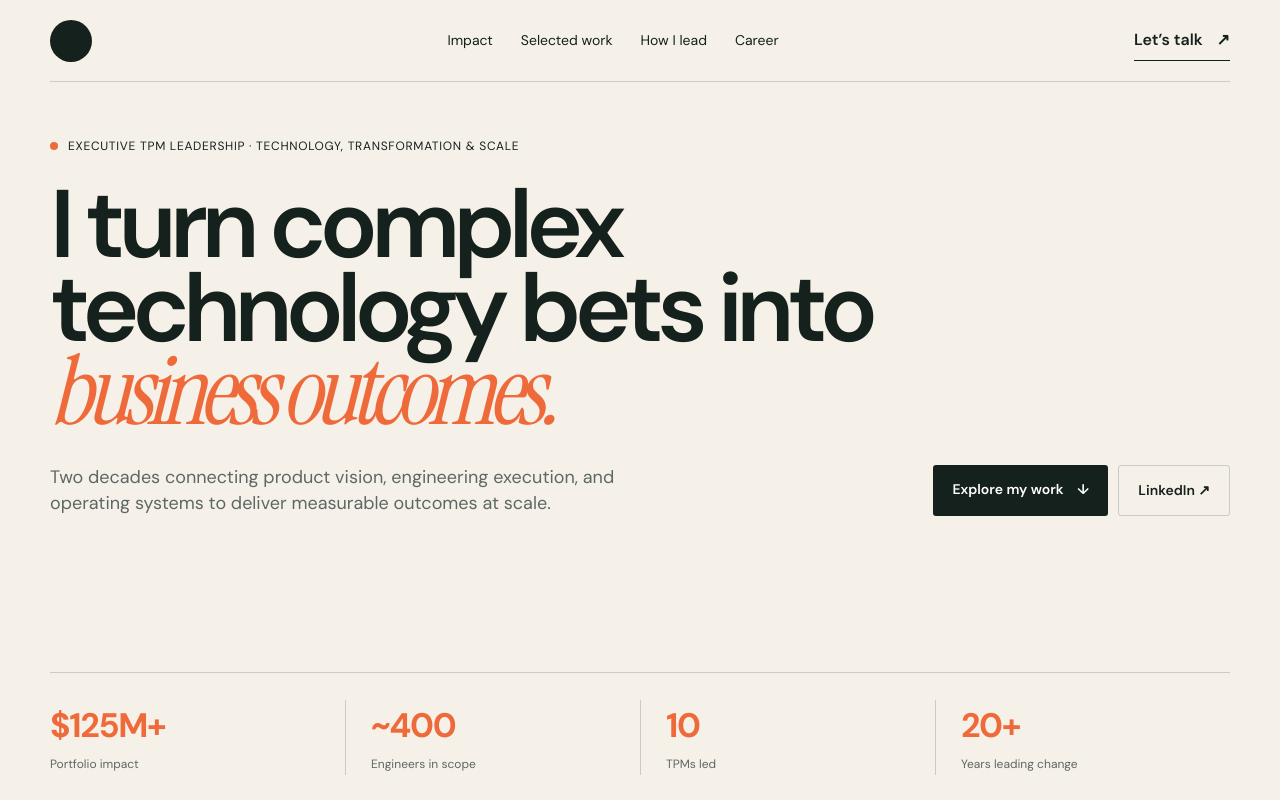
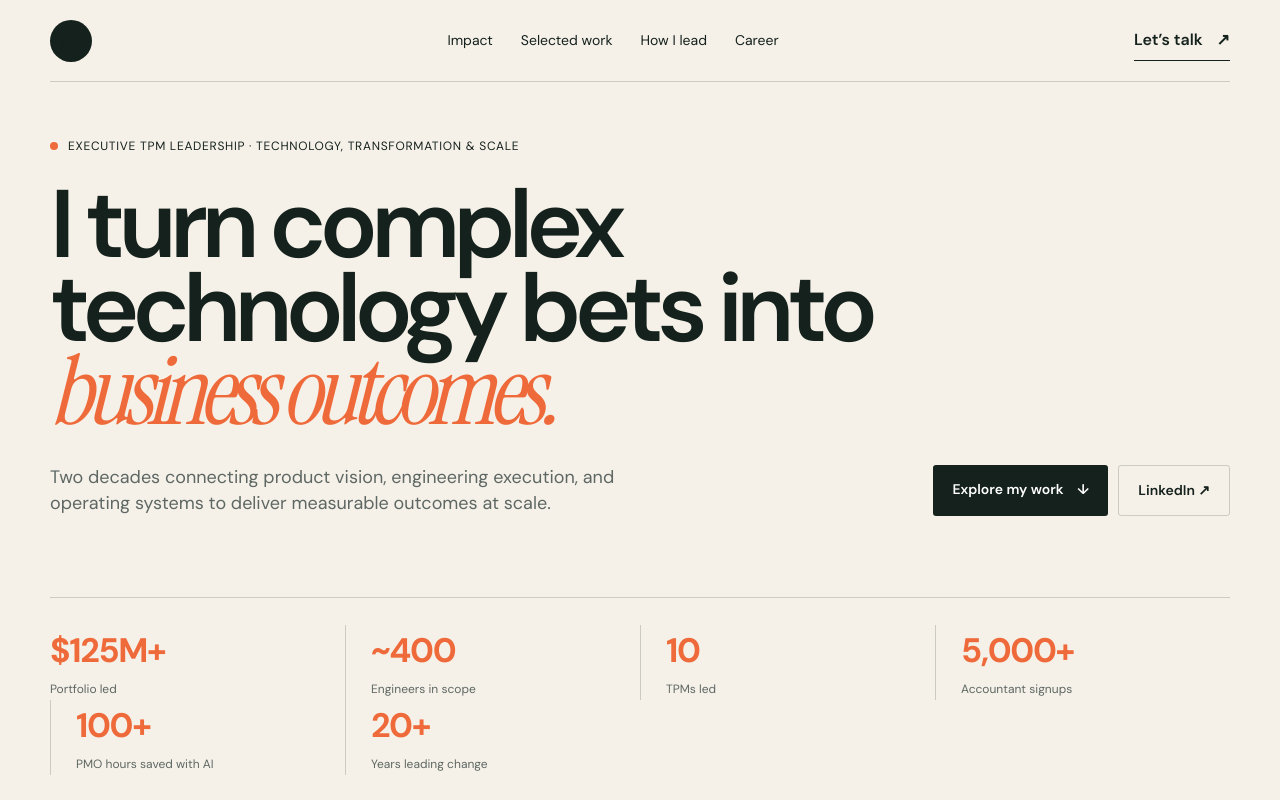
Before and after one commit to GeethaKuppuswamy/Portfolio, a Next.js app: page / in a window 1280 px wide. Shown: the top 800 px of the page. Built offline with nearby package versions, Linux system fonts and the light colour scheme.

Commit message:
Add customer and AI impact to hero metrics

```diff
--- a/app/page.tsx
+++ b/app/page.tsx
@@ -50,7 +50,7 @@ export default function Home() {
       <div className="availability"><span /> Executive TPM leadership · Technology, transformation &amp; scale</div>
       <h1>I turn complex<br/>technology bets into<br/><em>business outcomes.</em></h1>
       <div className="hero-bottom"><p>Two decades connecting product vision, engineering execution, and operating systems to deliver measurable outcomes at scale.</p><div className="hero-actions"><a className="button primary" href="#work">Explore my work <span>↓</span></a><a className="button secondary" href="https://www.linkedin.com/in/geetha-kuppuswamy" target="_blank" rel="noreferrer">LinkedIn ↗</a></div></div>
-      <div className="hero-metrics" id="impact"><div><strong>$125M+</strong><span>Portfolio impact</span></div><div><strong>~400</strong><span>Engineers in scope</span></div><div><strong>10</strong><span>TPMs led</span></div><div><strong>20+</strong><span>Years leading change</span></div></div>
+      <div className="hero-metrics" id="impact"><div><strong>$125M+</strong><span>Portfolio led</span></div><div><strong>~400</strong><span>Engineers in scope</span></div><div><strong>10</strong><span>TPMs led</span></div><div><strong>5,000+</strong><span>Accountant signups</span></div><div><strong>100+</strong><span>PMO hours saved with AI</span></div><div><strong>20+</strong><span>Years leading change</span></div></div>
     </section>
     <section className="intro shell section"><p className="kicker">How I lead</p><div className="intro-copy"><h2>Strategy is only valuable<br/>when teams can <em>execute it.</em></h2><p>I bring clarity to ambiguous, high-stakes work—connecting strategy to execution, aligning leaders around explicit tradeoffs, and building operating systems that outlast the moment. My experience spans AI, platform, compliance, M&amp;A, and revenue-critical products at Intuit, Chegg, and PayPal.</p></div></section>
     <section className="work section" id="work"><div className="shell section-head"><p className="kicker">Selected work</p><p>Six examples of how I lead through ambiguity, align organizations, create durable systems, and deliver measurable results.</p></div><div className="shell case-list">{cases.map(item=><article className="case" key={item.number}><div className="case-num">{item.number}</div><div className="case-main"><p className="eyebrow">{item.eyebrow}</p><h3>{item.title}</h3><div className="case-detail"><div><b>Context</b><p>{item.challenge}</p></div><div><b>Leadership move</b><p>{item.move}</p></div><div><b>Result</b><p>{item.outcome}</p></div></div></div><div className="case-stat"><strong>{item.stat}</strong><span>{item.label}</span></div></article>)}</div></section>
```
